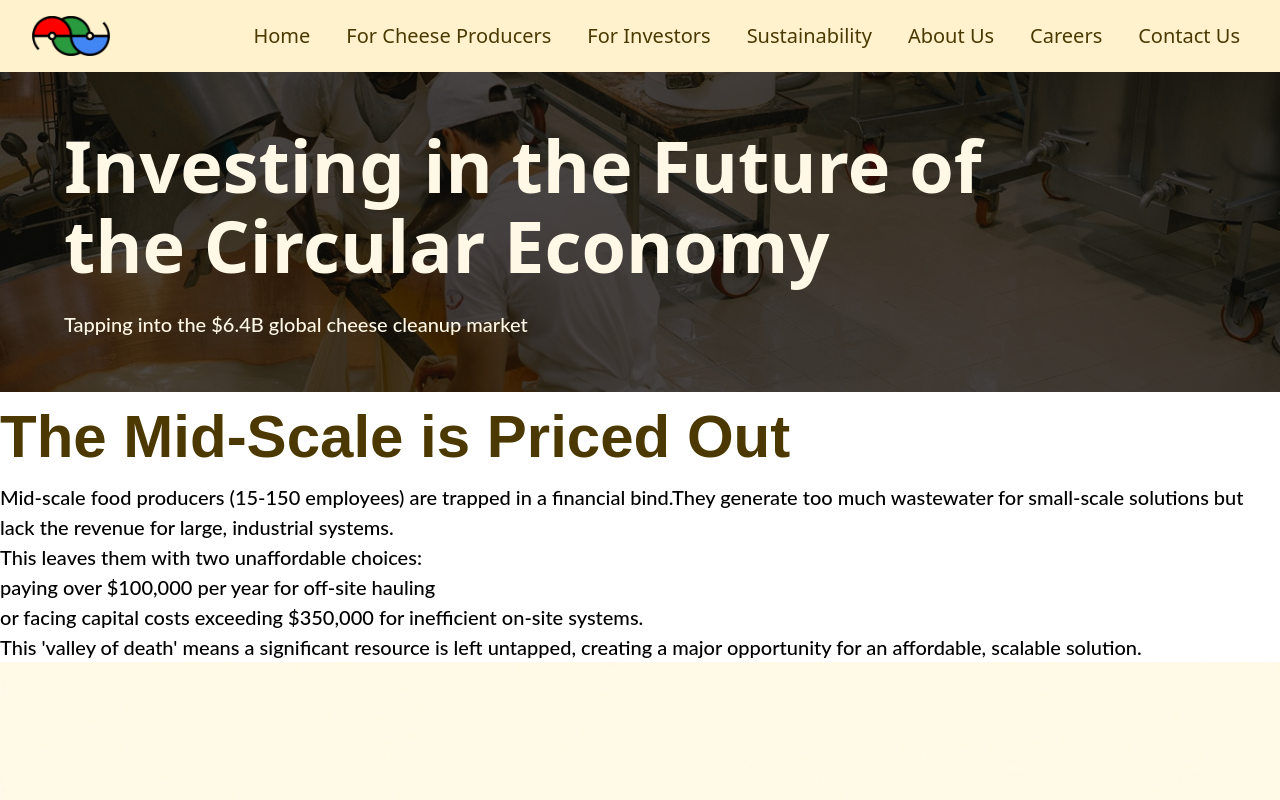
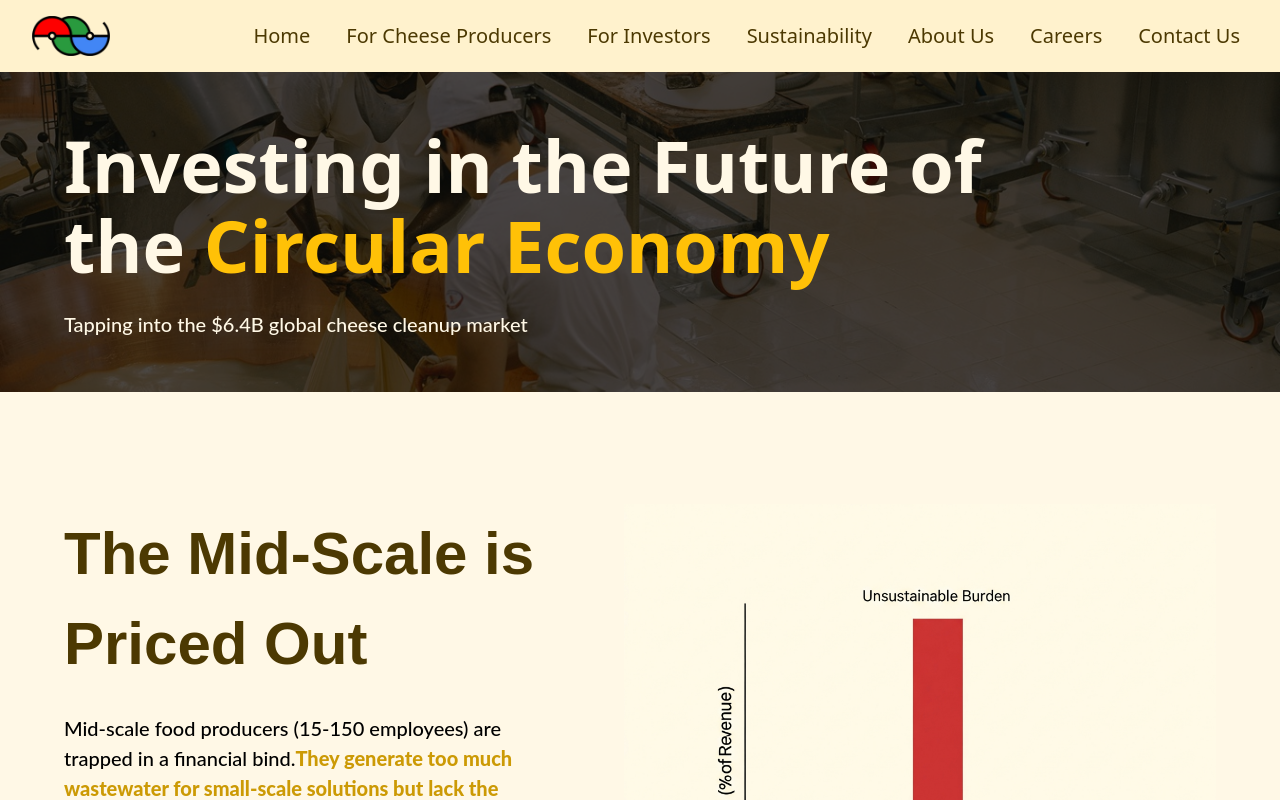
Before and after one commit to jayco01/NeustonBiosystems_website, a React (Vite) app: page /for-investors in a window 1280 px wide. Shown: the top 800 px of the page. Built offline with nearby package versions, Linux system fonts and the light colour scheme.

Commit message:
Style: InvestorsProblemStatement.jsx MVP

```diff
--- a/src/components/common/CommonCta.jsx
+++ b/src/components/common/CommonCta.jsx
@@ -5,7 +5,7 @@ export default function CommonCta({headingText, descriptionText}) {
       <section className="fluid-layout-padding flex flex-col md:items-center md:gap-8 gap-4 text-neuston-Amber-Darkest bg-neuston-Amber-Lightest">
           <h2>{headingText}</h2>
           <p>{descriptionText}</p>
-          <Link to={'/contact'} className="btn-base-style bg-neuston-Amber text-neuston-Amber-Darkest">Contact Us</Link>
+          <Link to={'/contact'} className="btn-base-style bg-neuston-Amber text-neuston-Amber-Darkest hover:bg-neuston-Amber-Lightest border-solid border-2 border-neuston-Amber">Contact Us</Link>
       </section>
     );
 }
--- a/src/components/for-investors/InvestorsProblemStatement.jsx
+++ b/src/components/for-investors/InvestorsProblemStatement.jsx
@@ -2,17 +2,17 @@ import costScaleGraph from "../../assets/MidScale-PricedOut.png"
 
 export default function InvestorsProblemStatement() {
     return (
-        <section>
-            <div>
+        <section className="bg-neuston-Amber-Lightest fluid-layout-padding flex flex-col md:flex-row md:gap-20 gap-8 items-center">
+            <div className="flex flex-col md:gap-6 gap-3">
                 <div>
                     <h2>The Mid-Scale is Priced Out</h2>
                 </div>
-                <div>
+                <div className="flex flex-col md:gap-6 gap-3">
                     <p>Mid-scale food producers (15-150 employees) are trapped in a financial bind.
-                        <span>They generate too much wastewater for small-scale solutions but lack the revenue for large, industrial systems.</span> </p>
+                        <span className="text-content-highlight">They generate too much wastewater for small-scale solutions but lack the revenue for large, industrial systems.</span> </p>
                     <div>
                         <p>This leaves them with two unaffordable choices: </p>
-                        <ul>
+                        <ul className="list-inside list-disc">
                             <li>paying over $100,000 per year for off-site hauling </li>
                             <li>or facing capital costs exceeding $350,000 for inefficient on-site systems. </li>
                         </ul>
--- a/src/pages/ForInvestorsPage.jsx
+++ b/src/pages/ForInvestorsPage.jsx
@@ -10,11 +10,9 @@ import InvestorsFundingNumbers from "../components/for-investors/InvestorsFundin
 export default function ForInvestorsPage() {
     function H1Text() {
         return (
-            <h1>Investing in the Future of the <span>Circular Economy</span></h1>
+            <h1>Investing in the Future of the <span className="text-neuston-Amber">Circular Economy</span></h1>
         );
     }
-
-
     const subHeading = "Tapping into the $6.4B global cheese cleanup market";
 
     const ctaHeading = "Take the Next Step";
```
